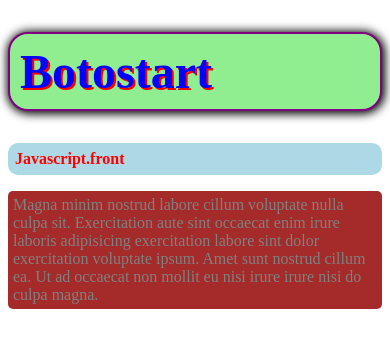
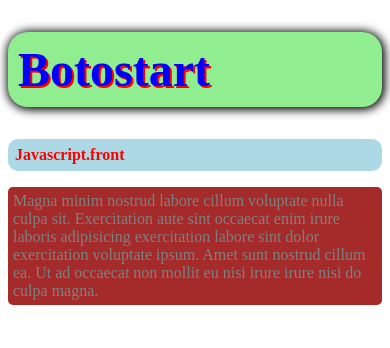
Before and after one commit to mh-bnbj/sass_learning, a plain HTML site: page e12_content/index.html in a window 390 px wide. Drawn offline with Linux system fonts and the light colour scheme.

Commit message:
use with media query
content is just much useful with media queries

```diff
--- a/e12_content/styles/scss/style.scss
+++ b/e12_content/styles/scss/style.scss
@@ -1,9 +1,10 @@
 @import "_variables.scss";
 @import "mixins";
 
-@mixin query($borderColor) {
-    border: 2px solid $borderColor;
-    @content
+@mixin query($width) {
+    @media (max-width : $width){
+        @content;
+    }
 }
 
 h1 {
@@ -11,7 +12,7 @@ h1 {
     @include font(3rem, bold);
     @include hoverEffect(royalblue,white);
 
-    @include query(purple){
+    @include query(600px){
         box-shadow: 1px 1px 10px 2px black;
         text-shadow: 2px 2px red;
     }
```
Also changed, not shown: e12_content/styles/css/style.css, 1 other file.
